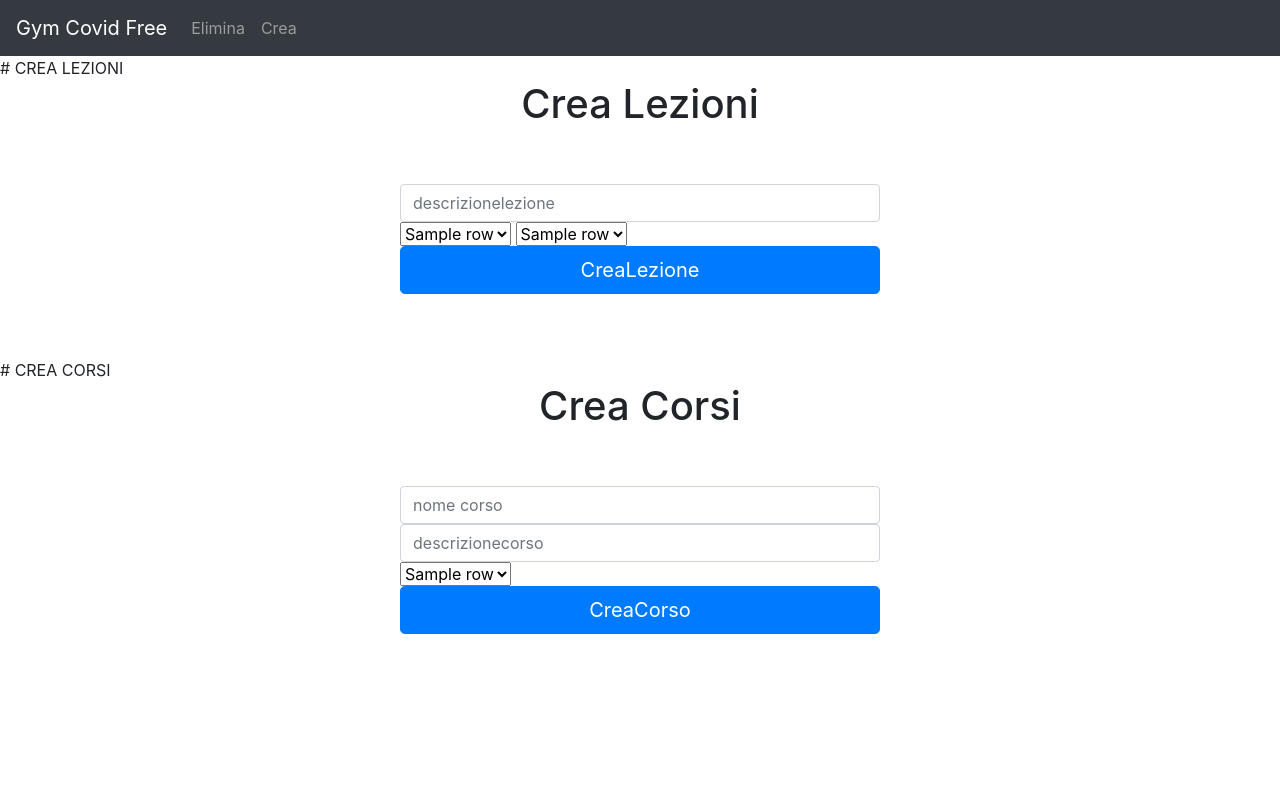
After one commit to ThomasBabato/University-project-BD, a Flask app: template templates/areaRiservataGestore_crea.html in a window 1280 px wide. The commit adds this page. Run offline with Flask 2, Linux system fonts and the light colour scheme; the template is opened without the code that fills it: most values are stand-ins (such as "Sample title", 1, 10 or a date in 2020); parts of the project's set-up code (start-up, migrations or seed data) failed here and were passed over; some libraries are stand-ins or nearby versions.

Commit message:
Area Riservata Gestore
Creata area riservata gestore (solo frontend).

Ho messo due pagine:
1) crea corso e/o lezione
2) elimina corso / lezione

Non testato perchè non va il dbms

```diff
--- a/app.py
+++ b/app.py
@@ -239,9 +239,9 @@ def inserisciRisultatoTampone():
 ##############################
 
 # per andare nella pagina di gestione Lezione e Corsi del Gestore
-@app.route("/areaRiservataGestore_gestioneLezioneCorsi.html")
-def areaRiservataGestore_gestioneLezioneCorsi():
-    return render_template("areaRiservataGestore_gestioneLezioneCorsi")
+@app.route("/areaRiservataGestore_elimina.html")
+def areaRiservataGestore_elimina():
+    return render_template("areaRiservataGestore_elimina")
 
 # funzione eseguita quando si va ad eliminre una lezione sul pannello di gestione dei corsi del gestore
 @app.route("/eliminaLezione", methods=['GET', 'POST'])
--- /dev/null
+++ b/templates/areaRiservataGestore_crea.html
@@ -0,0 +1,102 @@
+{% extends "base.html" %}
+
+<!-- Links in the navbar -->
+{% block navbar %}
+<ul class="navbar-nav navbar-light">
+    <li class="nav-item">
+        <a class="nav-link" href="{{url_for('areaRiservataGestore_elimina')}}">Elimina</a>
+    </li>
+    <li class="nav-item">
+        <a class="nav-link" href="{{url_for('areaRiservataGestore_crea')}}">Crea</a>
+    </li>
+    <!--  QUI SERVIREBBE UN TASTO LOGOUT - DA IMPLEMENTARE IN FASE DI FUSIONE CON IL BACKEND
+    <li class="nav-item">
+        <form class="form-inline my-2 my-lg-0" action="" method="post">
+
+            <input id="login" class="btn btn-light" type="submit" disabled name="Login" value="Login" />
+        </form>
+    </li>
+    -->
+</ul>
+{% endblock %}
+
+
+<!-- Block body -->
+{% block body %}
+# CREA LEZIONI
+<div class="container">
+    <div class="row">
+        <div class="col-lg-3 col-md-2"></div>
+        <div class="col-lg-6 col-md-8 login-box">
+            <div class="col-lg-12 login-key">
+                <i class="fa fa-key" aria-hidden="true"></i>
+            </div>
+            <h1 align="center"> Crea Lezioni </h1>
+
+            <br> <br>
+
+            <div class="col-lg-12 login-form">
+                <div class="col-lg-12 login-form">
+                    <form action="" method="post">  <!-- aggiungere action per creare le lezioni -->
+                        <input type="text" id="descrizionelezione" name="descrizionelezione" class="form-control" placeholder="descrizionelezione">
+                            <!-- choose course -->
+                            <select name = "dropdownMenuCourse">
+                                {% for row in course %}
+                                    <option value = "{{row['idcorso']}}">{{row['nomecorso']}}</option>
+                                {% endfor %}
+                            </select>
+                            <!-- choose room -->
+                            <select name = "dropdownMenuRoom">
+                                {% for row in room %}
+                                    <option value = "{{row['idstanza']}}">{{row['nomestanza']}}</option>
+                                {% endfor %}
+                            </select>
+                        <input class="btn btn-lg btn-primary btn-block" type="submit" value="CreaLezione" name="CreaLezione" />
+                    </form>
+                </div>
+            </div>
+            <div class="col-lg-3 col-md-2"></div>
+        </div>
+    </div>
+</div>
+<br><br>
+
+
+# CREA CORSI
+<div class="container">
+    <div class="row">
+        <div class="col-lg-3 col-md-2"></div>
+        <div class="col-lg-6 col-md-8 login-box">
+            <div class="col-lg-12 login-key">
+                <i class="fa fa-key" aria-hidden="true"></i>
+            </div>
+            <h1 align="center"> Crea Corsi </h1>
+
+            <br> <br>
+
+            <div class="col-lg-12 login-form">
+                <div class="col-lg-12 login-form">
+                    <form action="" method="post">  <!-- aggiungere action per creare le lezioni -->
+                        <input type="text" id="nomecorso" name="nomecorso" class="form-control" placeholder="nome corso">
+                        <input type="text" id="descrizionecorso" name="descrizionecorso" class="form-control" placeholder="descrizionecorso">
+                        <!-- choose teacher -->
+                        <select name = "dropdownMenuTeacher">
+                            {% for row in room %}
+                                <option value = "{{row['idistruttore']}}">{{row['nomeistruttore']}}</option>
+                            {% endfor %}
+                        </select>
+                        <input class="btn btn-lg btn-primary btn-block" type="submit" value="CreaCorso" name="CreaCorso" />
+                    </form>
+                </div>
+            </div>
+            <div class="col-lg-3 col-md-2"></div>
+        </div>
+    </div>
+</div>
+<br><br>
+
+
+
+
+
+{% endblock %}
--- a/templates/areaRiservataGestore_gestioneLezioneCorsi.html
+++ b/templates/areaRiservataGestore_elimina.html
@@ -4,7 +4,10 @@
 {% block navbar %}
 <ul class="navbar-nav navbar-light">
     <li class="nav-item">
-        <a class="nav-link" href="{{url_for('areaRiservataGestore_gestioneLezioneCorsi')}}">GestioneLezioneCorsi</a>
+        <a class="nav-link" href="{{url_for('areaRiservataGestore_elimina')}}">Elimina</a>
+    </li>
+    <li class="nav-item">
+        <a class="nav-link" href="{{url_for('areaRiservataGestore_crea')}}">Crea</a>
     </li>
     <!--  QUI SERVIREBBE UN TASTO LOGOUT - DA IMPLEMENTARE IN FASE DI FUSIONE CON IL BACKEND
     <li class="nav-item">
--- a/templates/areaRiservata_impostazioni.html
+++ b/templates/areaRiservata_impostazioni.html
@@ -3,9 +3,6 @@
 <!-- Links in the navbar -->
 {% block navbar %}
 <ul class="navbar-nav navbar-light">
-    <li class="nav-item">
-        <a class="nav-link" href="{{url_for('nologin_home')}}">Home</a>
-    </li>
     <li class="nav-item">
         <a class="nav-link" href="{{url_for('le_mie_prenotazioni')}}">Le mie prenotazioni</a>
     </li>
```
